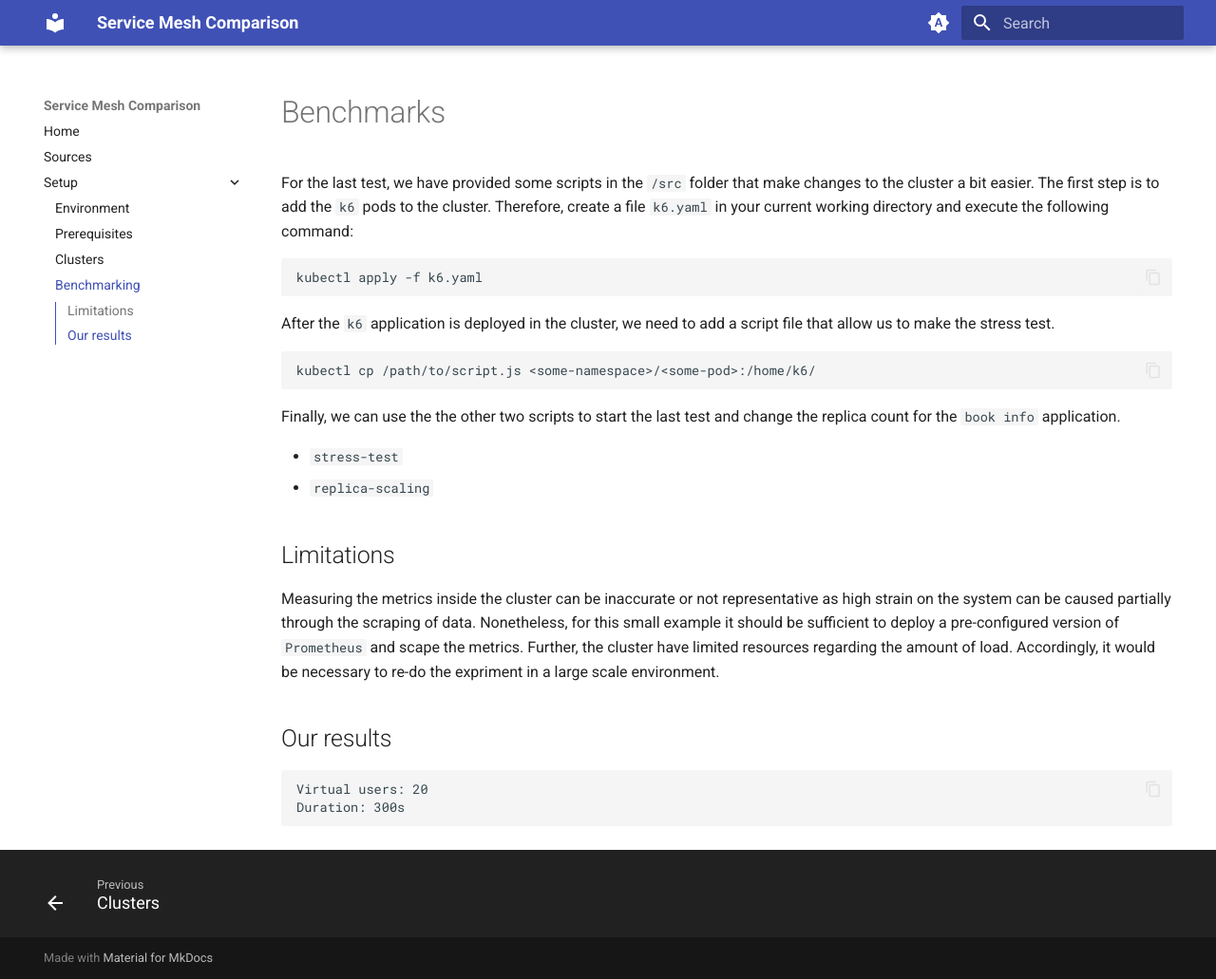
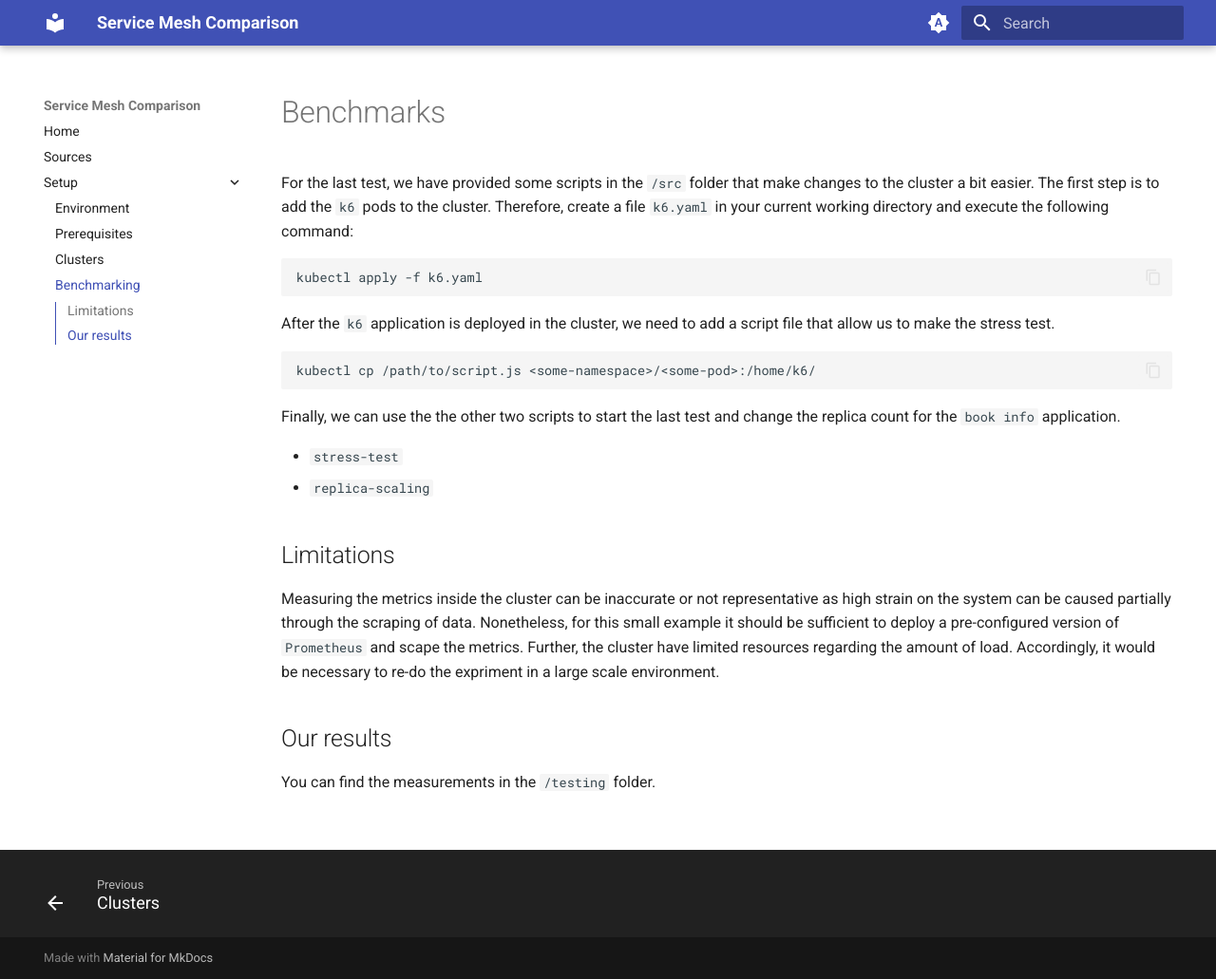
Before and after one commit to jctemp/istio-service-mesh, an MkDocs documentation site: the page built from docs/06-benchmarks.md, in a window 1280 px wide and 1031 px high. Shown: the whole window at 95% size. Built offline with MkDocs 1.6.1 and Material for MkDocs 9.7.7, drawn with Linux system fonts in a browser that asks for light colours.

````diff
--- a/docs/06-benchmarks.md
+++ b/docs/06-benchmarks.md
@@ -28,7 +28,4 @@ Accordingly, it would be necessary to re-do the expriment in a large scale envir
 
 ## Our results
 
-```txt
-Virtual users: 20
-Duration: 300s
-```
+You can find the measurements in the `/testing` folder.
````
Also changed, not shown: docs/03-environment.md (+2 -2 lines).
